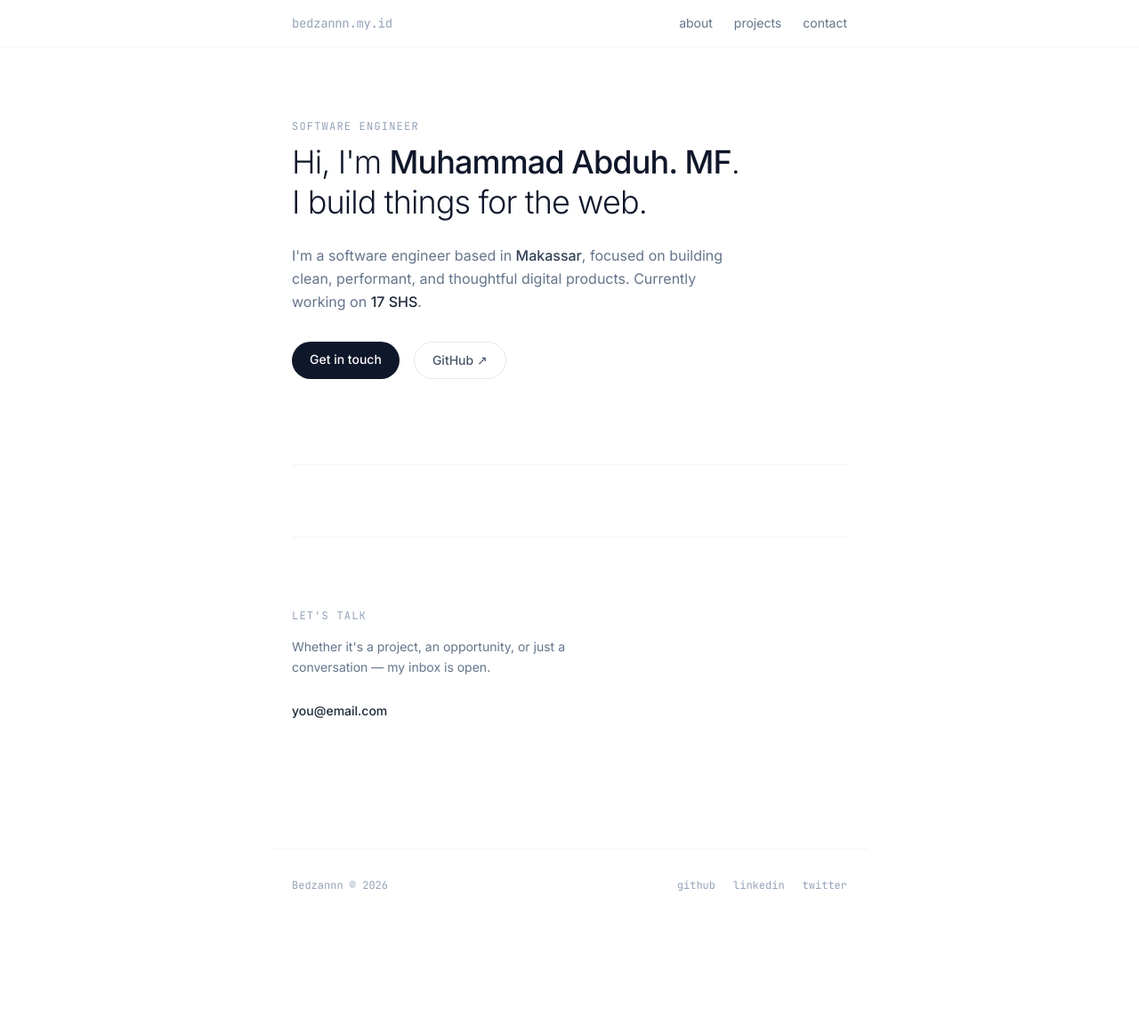
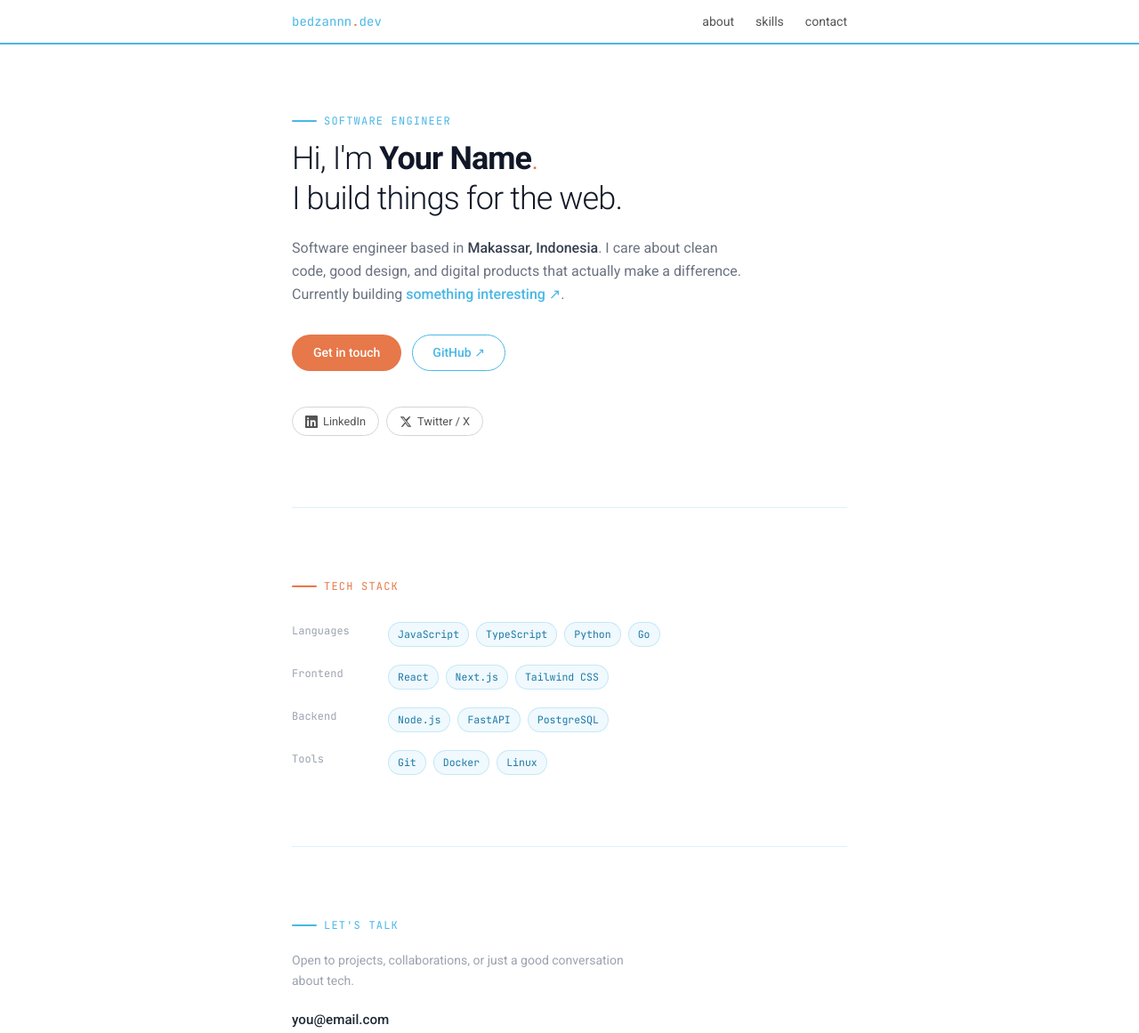
Before and after one commit to abduhkz/abduhkz.github.io, a plain HTML site: page index.html in a window 1280 px wide. Shown: the top 1161 px of the page at 89% size. Before the commit the page ends 1043 px from the top, so only its background shows below. Drawn offline with nearby package versions, Linux system fonts and the light colour scheme.

Commit message:
Update index.html

```diff
--- a/index.html
+++ b/index.html
@@ -1,61 +1,136 @@
 <!DOCTYPE html>
-<html lang="en" class="scroll-smooth">
+<html lang="id" class="scroll-smooth">
 <head>
   <meta charset="UTF-8" />
   <meta name="viewport" content="width=device-width, initial-scale=1.0" />
-  <title>Muhammad Abduh. MF — Software Engineer</title>
+  <title>Your Name — Software Engineer</title>
   <script src="https://cdn.tailwindcss.com"></script>
   <link rel="preconnect" href="https://fonts.googleapis.com" />
   <link rel="preconnect" href="https://fonts.gstatic.com" crossorigin />
-  <link href="https://fonts.googleapis.com/css2?family=Inter:wght@300;400;500&family=JetBrains+Mono:wght@400;500&display=swap" rel="stylesheet" />
+  <link href="https://fonts.googleapis.com/css2?family=Roboto:wght@300;400;500;700&family=JetBrains+Mono:wght@400;500&display=swap" rel="stylesheet" />
   <script>
     tailwind.config = {
       theme: {
         extend: {
           fontFamily: {
-            sans: ['Inter', 'sans-serif'],
+            sans: ['Roboto', 'sans-serif'],
             mono: ['JetBrains Mono', 'monospace'],
           },
+          colors: {
+            brand: {
+              blue:   '#49B7E6',
+              orange: '#E67849',
+              gray:   '#545454',
+              red:    '#ED1C24',
+              white:  '#FFFFFF',
+            }
+          }
         }
       }
     }
   </script>
   <style>
-    ::selection { background: #e2e8f0; }
-    .link-underline {
+    ::selection { background: #49B7E640; }
+
+    .link-line {
       text-decoration: none;
       background-image: linear-gradient(currentColor, currentColor);
-      background-size: 0% 1px;
+      background-size: 0% 1.5px;
       background-repeat: no-repeat;
       background-position: left bottom;
       transition: background-size 0.3s ease;
     }
-    .link-underline:hover { background-size: 100% 1px; }
+    .link-line:hover { background-size: 100% 1.5px; }
+
     .fade-in {
       opacity: 0;
-      transform: translateY(12px);
-      animation: fadeUp 0.6s ease forwards;
+      transform: translateY(14px);
+      animation: fadeUp 0.65s ease forwards;
     }
-    @keyframes fadeUp {
-      to { opacity: 1; transform: translateY(0); }
+    @keyframes fadeUp { to { opacity: 1; transform: translateY(0); } }
+    .fade-in:nth-child(1) { animation-delay: 0.05s; }
+    .fade-in:nth-child(2) { animation-delay: 0.18s; }
+    .fade-in:nth-child(3) { animation-delay: 0.30s; }
+    .fade-in:nth-child(4) { animation-delay: 0.42s; }
+    .fade-in:nth-child(5) { animation-delay: 0.54s; }
+
+    /* Blue accent bar on nav */
+    .nav-accent {
+      border-bottom: 2px solid #49B7E6;
     }
-    .fade-in:nth-child(1) { animation-delay: 0.05s; }
-    .fade-in:nth-child(2) { animation-delay: 0.15s; }
-    .fade-in:nth-child(3) { animation-delay: 0.25s; }
-    .fade-in:nth-child(4) { animation-delay: 0.35s; }
-    .fade-in:nth-child(5) { animation-delay: 0.45s; }
+
+    /* Skill pill */
+    .pill {
+      background: #49B7E615;
+      color: #1a7aa8;
+      border: 1px solid #49B7E640;
+      font-family: 'JetBrains Mono', monospace;
+      font-size: 0.72rem;
+      padding: 3px 10px;
+      border-radius: 999px;
+    }
+
+    /* Social icon button */
+    .social-btn {
+      display: inline-flex;
+      align-items: center;
+      gap: 6px;
+      font-size: 0.8rem;
+      color: #545454;
+      border: 1px solid #d1d5db;
+      padding: 6px 14px;
+      border-radius: 999px;
+      transition: border-color 0.2s, color 0.2s;
+      text-decoration: none;
+    }
+    .social-btn:hover { border-color: #49B7E6; color: #49B7E6; }
+
+    /* Horizontal rule with brand color */
+    .brand-rule {
+      border: none;
+      border-top: 1.5px solid #49B7E630;
+    }
+
+    /* Orange CTA button */
+    .cta-btn {
+      background: #E67849;
+      color: white;
+      font-weight: 500;
+      padding: 10px 24px;
+      border-radius: 999px;
+      font-size: 0.875rem;
+      text-decoration: none;
+      transition: background 0.2s;
+    }
+    .cta-btn:hover { background: #d06538; }
+
+    /* Ghost button */
+    .ghost-btn {
+      color: #49B7E6;
+      border: 1.5px solid #49B7E6;
+      font-weight: 500;
+      padding: 9px 22px;
+      border-radius: 999px;
+      font-size: 0.875rem;
+      text-decoration: none;
+      transition: background 0.2s, color 0.2s;
+    }
+    .ghost-btn:hover { background: #49B7E6; color: white; }
+
+    /* Accent dot */
+    .dot { color: #E67849; }
   </style>
 </head>
-<body class="bg-white text-slate-900 font-sans antialiased">
+<body class="bg-white text-brand-gray font-sans antialiased">
 
   <!-- Nav -->
-  <header class="fixed top-0 w-full z-10 bg-white/80 backdrop-blur-sm border-b border-slate-100">
-    <div class="max-w-2xl mx-auto px-6 py-4 flex justify-between items-center">
-      <span class="font-mono text-sm text-slate-400 tracking-tight">bedzannn.my.id</span>
-      <nav class="flex gap-6 text-sm text-slate-500">
-        <a href="#about" class="link-underline hover:text-slate-900 transition-colors">about</a>
-        <a href="#projects" class="link-underline hover:text-slate-900 transition-colors">projects</a>
-        <a href="#contact" class="link-underline hover:text-slate-900 transition-colors">contact</a>
+  <header class="fixed top-0 w-full z-20 bg-white/90 backdrop-blur-sm nav-accent">
+    <div class="max-w-2xl mx-auto px-6 py-3.5 flex justify-between items-center">
+      <span class="font-mono text-sm" style="color:#49B7E6;">bedzannn<span class="dot">.</span>dev</span>
+      <nav class="flex gap-6 text-sm text-brand-gray">
+        <a href="#about"   class="link-line hover:text-brand-blue transition-colors" style="--tw-text-opacity:1">about</a>
+        <a href="#skills"  class="link-line hover:text-brand-blue transition-colors">skills</a>
+        <a href="#contact" class="link-line hover:text-brand-blue transition-colors">contact</a>
       </nav>
     </div>
   </header>
@@ -63,45 +138,104 @@
   <main class="max-w-2xl mx-auto px-6 pt-32 pb-24">
 
     <!-- Hero -->
-    <section id="about" class="mb-24">
-      <div class="fade-in mb-2">
-        <span class="font-mono text-xs text-slate-400 tracking-widest uppercase">Software Engineer</span>
+    <section id="about" class="mb-20">
+
+      <!-- Label -->
+      <div class="fade-in mb-3 flex items-center gap-2">
+        <span style="display:inline-block;width:28px;height:2px;background:#49B7E6;border-radius:2px;"></span>
+        <span class="font-mono text-xs tracking-widest uppercase" style="color:#49B7E6;">Software Engineer</span>
       </div>
-      <h1 class="fade-in text-4xl font-light text-slate-900 leading-tight mb-6 tracking-tight">
-        Hi, I'm <span class="font-medium">Muhammad Abduh. MF</span>.<br />
+
+      <!-- Headline -->
+      <h1 class="fade-in text-4xl font-light text-gray-900 leading-tight mb-5 tracking-tight">
+        Hi, I'm <span class="font-bold text-gray-900">Your Name</span><span class="dot">.</span><br />
         I build things for the web.
       </h1>
-      <p class="fade-in text-slate-500 text-base leading-relaxed max-w-lg mb-8">
-        I'm a software engineer based in <strong class="font-medium text-slate-700">Makassar</strong>, focused on building
-        clean, performant, and thoughtful digital products. Currently working on
-        <a href="#" class="text-slate-800 link-underline font-medium">17 SHS</a>.
+
+      <!-- Bio -->
+      <p class="fade-in text-gray-500 text-base leading-relaxed max-w-lg mb-8">
+        Software engineer based in <span class="font-medium text-gray-700">Makassar, Indonesia</span>.
+        I care about clean code, good design, and digital products that actually make a difference.
+        Currently building <a href="#" class="font-medium link-line" style="color:#49B7E6;">something interesting ↗</a>.
       </p>
-      <div class="fade-in flex gap-4">
-        <a href="mailto:abduh.mf@sman17makassar.sch.id"
-           class="text-sm font-medium text-white bg-slate-900 px-5 py-2.5 rounded-full hover:bg-slate-700 transition-colors">
-          Get in touch
+
+      <!-- CTAs -->
+      <div class="fade-in flex flex-wrap gap-3 mb-10">
+        <a href="mailto:you@email.com" class="cta-btn">Get in touch</a>
+        <a href="https://github.com/yourusername" target="_blank" rel="noopener" class="ghost-btn">GitHub ↗</a>
+      </div>
+
+      <!-- Social links -->
+      <div class="fade-in flex flex-wrap gap-2">
+        <a href="https://linkedin.com/in/yourprofile" target="_blank" rel="noopener" class="social-btn">
+          <svg width="14" height="14" fill="currentColor" viewBox="0 0 24 24"><path d="M20.447 20.452H17.21v-5.569c0-1.327-.024-3.037-1.852-3.037-1.853 0-2.136 1.445-2.136 2.939v5.667H9.984V9h3.102v1.561h.044c.432-.817 1.487-1.679 3.062-1.679 3.274 0 3.877 2.154 3.877 4.955v6.615zM5.337 7.433a1.8 1.8 0 1 1 0-3.601 1.8 1.8 0 0 1 0 3.601zm1.558 13.019H3.779V9h3.116v11.452zM22.225 0H1.771C.792 0 0 .774 0 1.729v20.542C0 23.227.792 24 1.771 24h20.451C23.2 24 24 23.227 24 22.271V1.729C24 .774 23.2 0 22.222 0h.003z"/></svg>
+          LinkedIn
         </a>
-        <a href="https://github.com/abduhkz" target="_blank" rel="noopener"
-           class="text-sm font-medium text-slate-600 border border-slate-200 px-5 py-2.5 rounded-full hover:border-slate-400 transition-colors">
-          GitHub ↗
+        <a href="https://twitter.com/yourhandle" target="_blank" rel="noopener" class="social-btn">
+          <svg width="14" height="14" fill="currentColor" viewBox="0 0 24 24"><path d="M18.244 2.25h3.308l-7.227 8.26 8.502 11.24H16.17l-4.714-6.231-5.401 6.231H2.744l7.737-8.835L1.254 2.25H8.08l4.258 5.63 5.906-5.63zm-1.161 17.52h1.833L7.084 4.126H5.117z"/></svg>
+          Twitter / X
         </a>
       </div>
     </section>
 
-    <!-- Divider -->
-    <div class="border-t border-slate-100 mb-20"></div>
+    <hr class="brand-rule mb-20" />
 
-    <!-- Divider -->
-    <div class="border-t border-slate-100 mb-20"></div>
+    <!-- Skills -->
+    <section id="skills" class="mb-20">
+      <div class="flex items-center gap-2 mb-8">
+        <span style="display:inline-block;width:28px;height:2px;background:#E67849;border-radius:2px;"></span>
+        <h2 class="font-mono text-xs tracking-widest uppercase" style="color:#E67849;">Tech stack</h2>
+      </div>
+
+      <div class="space-y-5 text-sm">
+        <div class="flex gap-3 items-start">
+          <span class="w-24 shrink-0 text-xs text-gray-400 pt-0.5 font-mono">Languages</span>
+          <div class="flex flex-wrap gap-2">
+            <span class="pill">JavaScript</span>
+            <span class="pill">TypeScript</span>
+            <span class="pill">Python</span>
+            <span class="pill">Go</span>
+          </div>
+        </div>
+        <div class="flex gap-3 items-start">
+          <span class="w-24 shrink-0 text-xs text-gray-400 pt-0.5 font-mono">Frontend</span>
+          <div class="flex flex-wrap gap-2">
+            <span class="pill">React</span>
+            <span class="pill">Next.js</span>
+            <span class="pill">Tailwind CSS</span>
+          </div>
+        </div>
+        <div class="flex gap-3 items-start">
+          <span class="w-24 shrink-0 text-xs text-gray-400 pt-0.5 font-mono">Backend</span>
+          <div class="flex flex-wrap gap-2">
+            <span class="pill">Node.js</span>
+            <span class="pill">FastAPI</span>
+            <span class="pill">PostgreSQL</span>
+          </div>
+        </div>
+        <div class="flex gap-3 items-start">
+          <span class="w-24 shrink-0 text-xs text-gray-400 pt-0.5 font-mono">Tools</span>
+          <div class="flex flex-wrap gap-2">
+            <span class="pill">Git</span>
+            <span class="pill">Docker</span>
+            <span class="pill">Linux</span>
+          </div>
+        </div>
+      </div>
+    </section>
+
+    <hr class="brand-rule mb-20" />
 
     <!-- Contact -->
-    <section id="contact" class="mb-12">
-      <h2 class="text-xs font-mono tracking-widest uppercase text-slate-400 mb-4">Let's talk</h2>
-      <p class="text-slate-500 text-sm leading-relaxed mb-6 max-w-sm">
-        Whether it's a project, an opportunity, or just a conversation — my inbox is open.
+    <section id="contact">
+      <div class="flex items-center gap-2 mb-5">
+        <span style="display:inline-block;width:28px;height:2px;background:#49B7E6;border-radius:2px;"></span>
+        <h2 class="font-mono text-xs tracking-widest uppercase" style="color:#49B7E6;">Let's talk</h2>
+      </div>
+      <p class="text-gray-400 text-sm leading-relaxed mb-5 max-w-sm">
+        Open to projects, collaborations, or just a good conversation about tech.
       </p>
-      <a href="mailto:abduh.mf@sman17makassar.sch.id"
-         class="text-sm font-medium text-slate-800 link-underline">
+      <a href="mailto:you@email.com" class="font-medium text-gray-800 link-line" style="font-size:0.95rem;">
         you@email.com
       </a>
     </section>
@@ -109,17 +243,10 @@
   </main>
 
   <!-- Footer -->
-  <footer class="max-w-2xl mx-auto px-6 pb-10 border-t border-slate-100 pt-8">
-    <div class="flex justify-between items-center text-xs text-slate-400 font-mono">
-      <span>Bedzannn © 2026</span>
-      <div class="flex gap-5">
-        <a href="https://github.com/yourusername" target="_blank" rel="noopener"
-           class="hover:text-slate-700 transition-colors">github</a>
-        <a href="https://linkedin.com/in/yourprofile" target="_blank" rel="noopener"
-           class="hover:text-slate-700 transition-colors">linkedin</a>
-        <a href="https://twitter.com/yourhandle" target="_blank" rel="noopener"
-           class="hover:text-slate-700 transition-colors">twitter</a>
-      </div>
+  <footer style="border-top: 1.5px solid #49B7E630;">
+    <div class="max-w-2xl mx-auto px-6 py-7 flex justify-between items-center">
+      <span class="font-mono text-xs text-gray-400">Your Name © 2026</span>
+      <span class="font-mono text-xs" style="color:#49B7E6;">Made in Makassar<span class="dot">.</span></span>
     </div>
   </footer>
 
```
